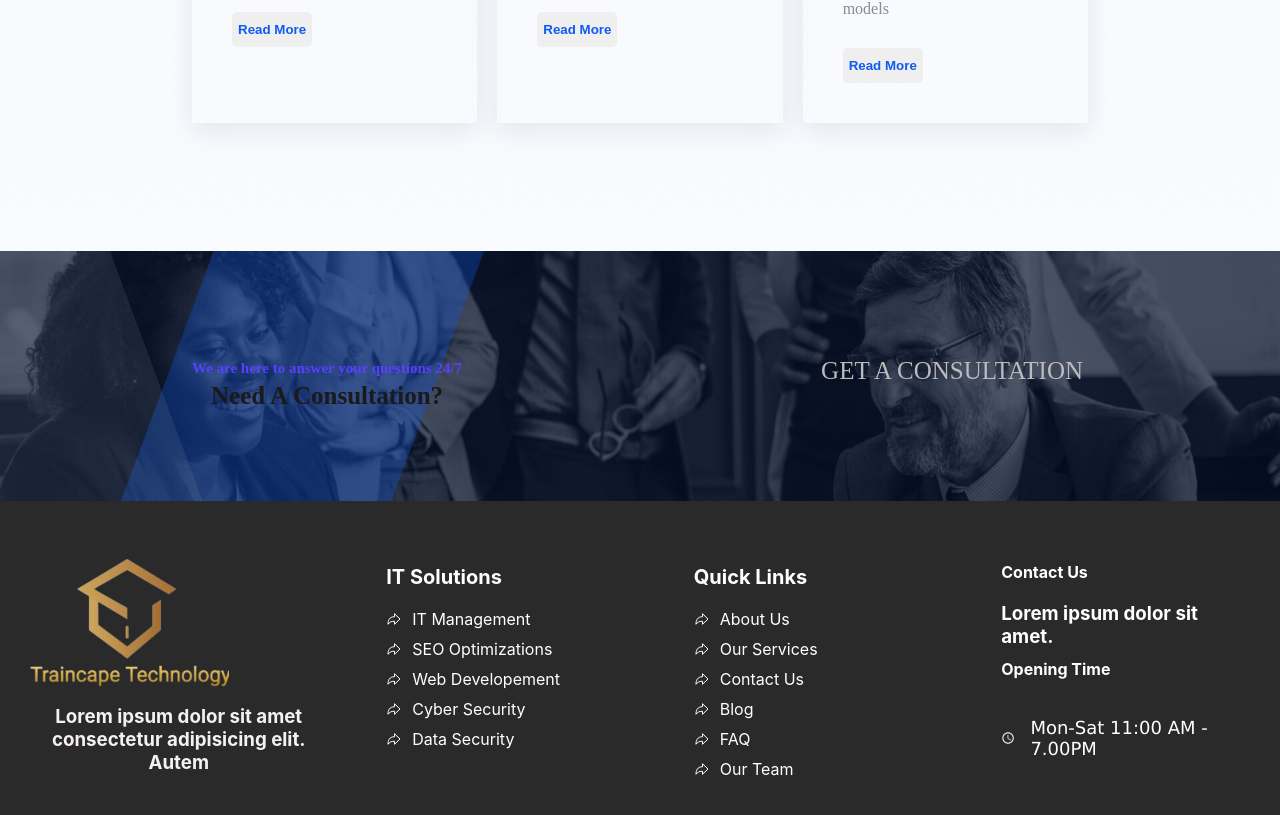
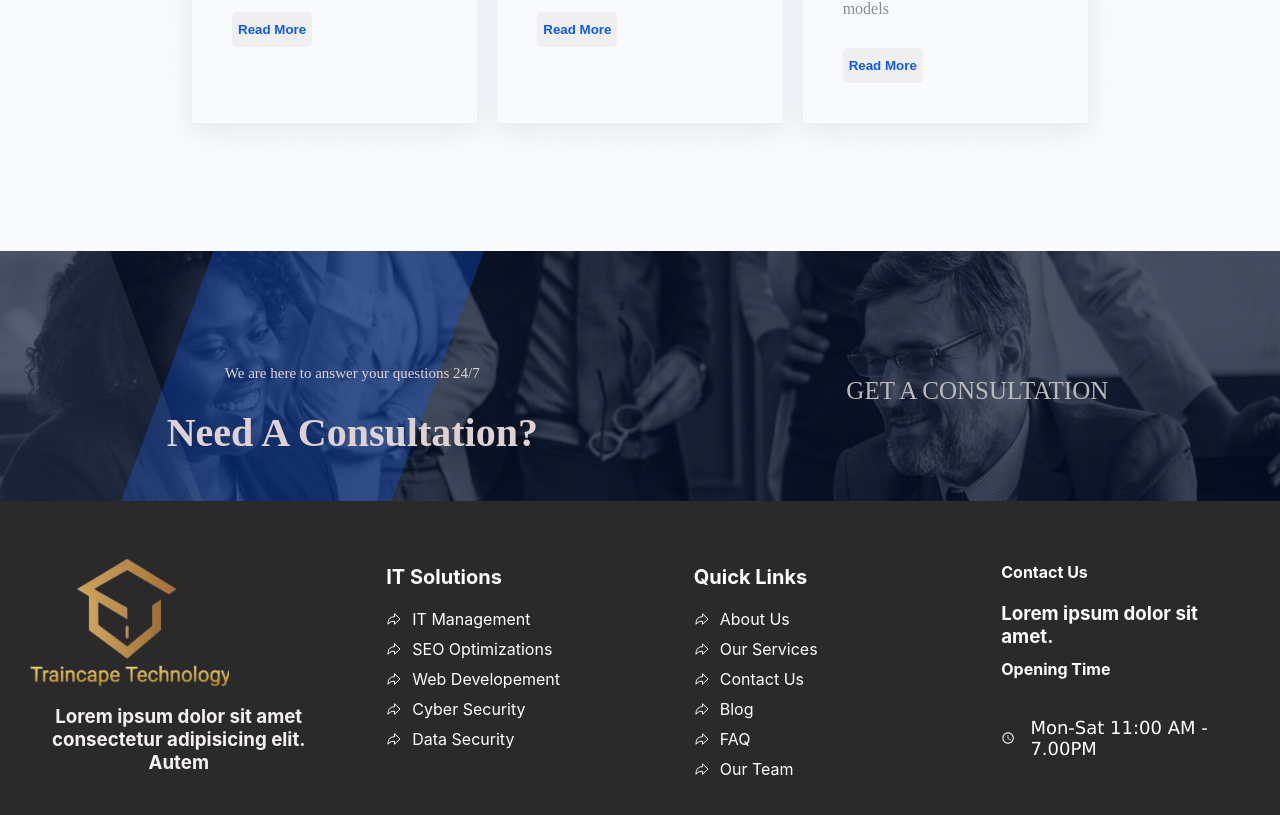
Before and after one commit to traincapetech/Traincape-Technology, a React (Create React App) app in the folder client/: page / in a window 1280 px wide. Shown: the part 2591-3406 px from the top of the page. Built offline with nearby package versions, Linux system fonts and the light colour scheme.

Commit message:
adding files

```diff
--- a/client/src/css/Home.module.css
+++ b/client/src/css/Home.module.css
@@ -279,21 +279,6 @@
     background: transparent;
     top:30%
 }
-.consultText p{
-    font-size: 15px;
-    font-family: poppins;
-    color: rgb(255, 255, 255);
-    font-weight: lighter;
-    text-align: center;
-}
-.consultText h1{
-    font-size: 25px;
-    font-family: poppins;
-    color: rgb(255, 255, 255);
-    font-weight: bold;
-    text-align: center;
-    margin:5px;
-}
 
 .btn2{
     border: none;
--- a/client/src/pages/Home.jsx
+++ b/client/src/pages/Home.jsx
@@ -169,8 +169,28 @@ const Home = () => {
             <img src={Consult} className={style.img} alt="Consult Image" />
             <div className={style.consultdiv}>
               <div className={style.consultText}>
-                <p>We are here to answer your questions 24/7</p>
-                <h1>Need A Consultation?</h1>
+                <p
+                  style={{
+                    fontSize: "15px",
+                    fontFamily: "poppins",
+                    color: "rgb(223, 210, 210)",
+                    fontWeight: "lighter",
+                    textAlign: "center",
+                  }}
+                >
+                  We are here to answer your questions 24/7
+                </p>
+                <h1
+                  style={{
+                    fontSize: "40px",
+                    fontFamily: "poppins",
+                    color: "rgb(223, 210, 210)",
+                    fontWeight: "bold",
+                    textAlign: "center",
+                  }}
+                >
+                  Need A Consultation?
+                </h1>
               </div>
               <div className={style.consultbtn}>
                 <button
```
